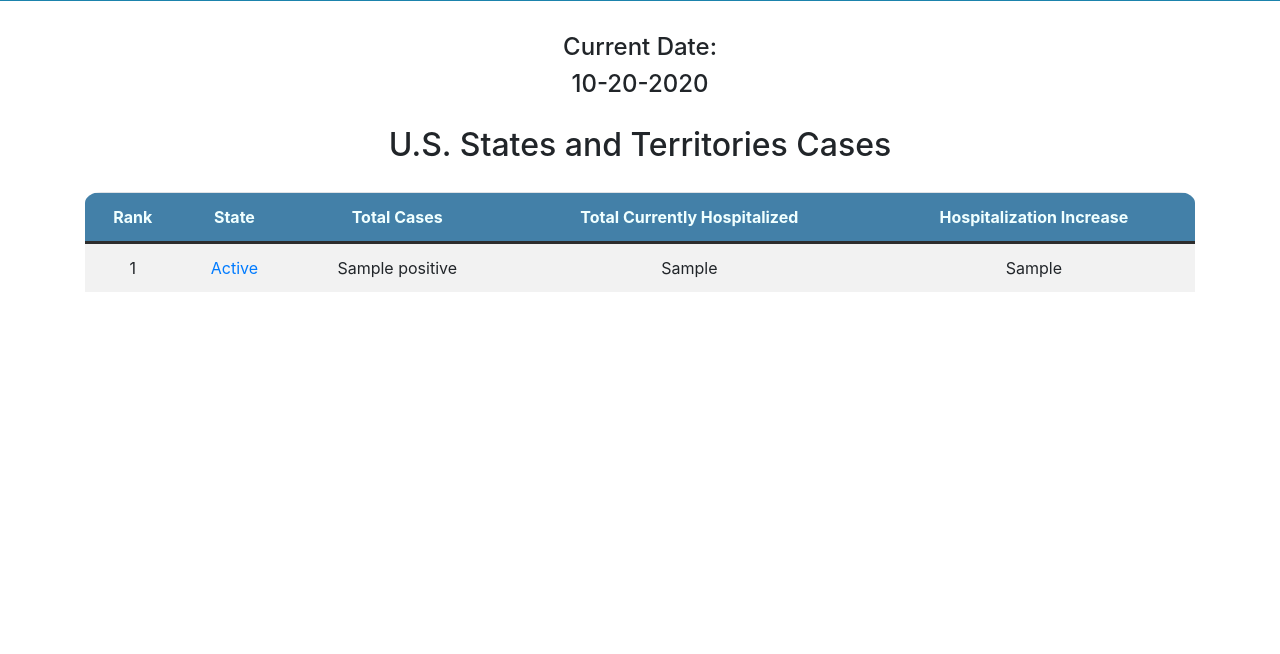
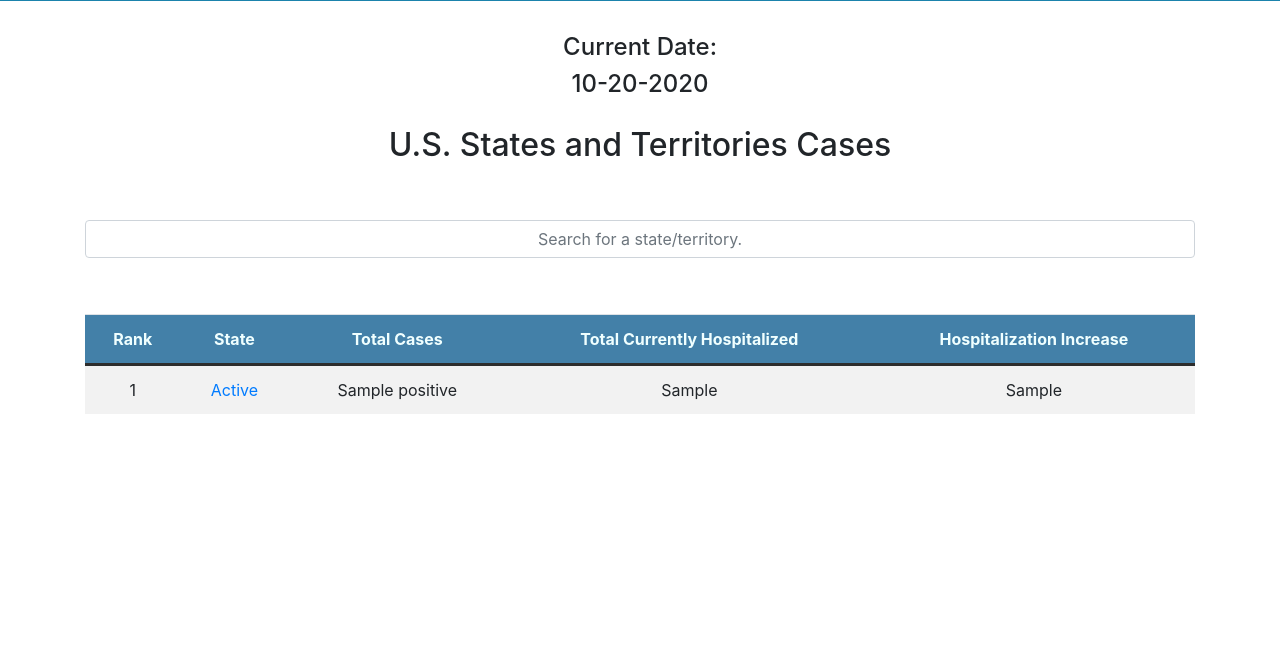
Before and after one commit to D-Bits/COVID-19-Tracker, a Flask app: template covidreports/usa/templates/us_cases.html in a window 1280 px wide. Shown: the part 233-887 px from the top of the page. Run offline with Flask 2, Linux system fonts and the light colour scheme; the template is opened without the code that fills it: most values are stand-ins (such as "Sample title", 1, 10 or a date in 2020); some libraries are stand-ins or nearby versions.

Commit message:
Added search boxes for U.S. data.

```diff
--- a/covidreports/static/js/main.js
+++ b/covidreports/static/js/main.js
@@ -3,7 +3,7 @@
 */
 
 
-// Function for search box on index page
+// Function for search box(es)
 /* Param "tableId": the HTML ID of the table
 * Param "inputId": the HTML ID of the input element
 * Param "index": The column to be searched (0 for the left-most column)
--- a/covidreports/usa/templates/us_cases.html
+++ b/covidreports/usa/templates/us_cases.html
@@ -6,7 +6,11 @@
 
     <div class="data-table">
 
-        <table class="table table-striped">
+        <!--Search box-->
+        <input type="text" class="form-control" id="USCasesInput" onkeyup='findData("USCasesTable", "USCasesInput", 1);'
+        placeholder="Search for a state/territory.">
+
+        <table id="USCasesTable" class="table table-striped">
 
             <thead>
                 <tr>
--- a/covidreports/usa/templates/us_deaths.html
+++ b/covidreports/usa/templates/us_deaths.html
@@ -6,7 +6,11 @@
 
     <div class="data-table">
 
-        <table class="table table-striped">
+        <!--Search box-->
+        <input type="text" class="form-control" id="USDeathsInput" onkeyup='findData("USDeathsTable", "USDeathsInput", 1);'
+        placeholder="Search for a state/territory.">
+
+        <table id="USDeathsTable" class="table table-striped">
 
             <thead>
                 <tr>
--- a/covidreports/usa/templates/us_summary.html
+++ b/covidreports/usa/templates/us_summary.html
@@ -7,7 +7,7 @@
     <div class="data-table">
 
         <!--Search box-->
-        <input type="text" class="form-control" id="USInput" onkeyup='findCountry("USSummaryTable", "USInput");' placeholder="Search for a state/territory.">
+        <input type="text" class="form-control" id="USInput" onkeyup='findData("USSummaryTable", "USInput", 0);' placeholder="Search for a state/territory.">
 
         <table id="USSummaryTable" class="table table-striped">
 
@@ -26,7 +26,7 @@
                 <!--Table for summary data-->
                 <tbody>
                     <tr>
-                        <td class="country_name"><a href="{{ url_for('usa.state_history', state=day.state )}}">{{day.state}}</a></td>
+                        <td class="country_name"><a href="{{ url_for('usa.state_history', state=day.state) }}">{{day.state}}</a></td>
                         <td>{{day.positive}}</td>
                         <td>{{day.hospitalizedCurrently}}</td>
                         <td>{{day.hospitalizedIncrease}}</td>
```
